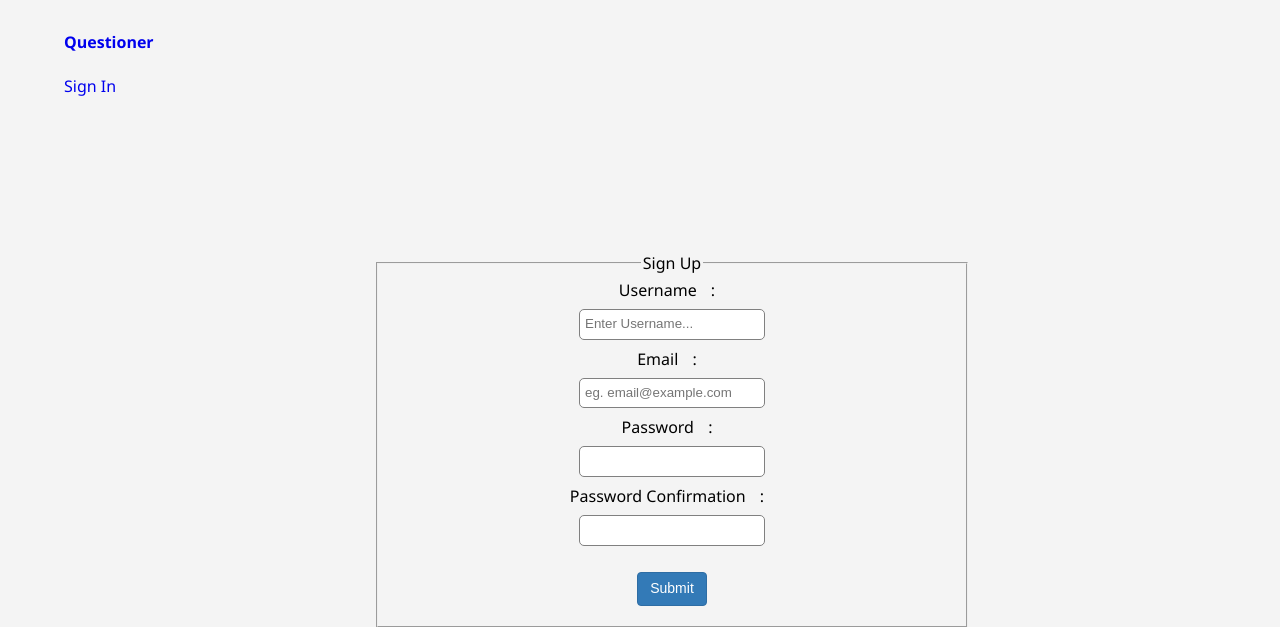
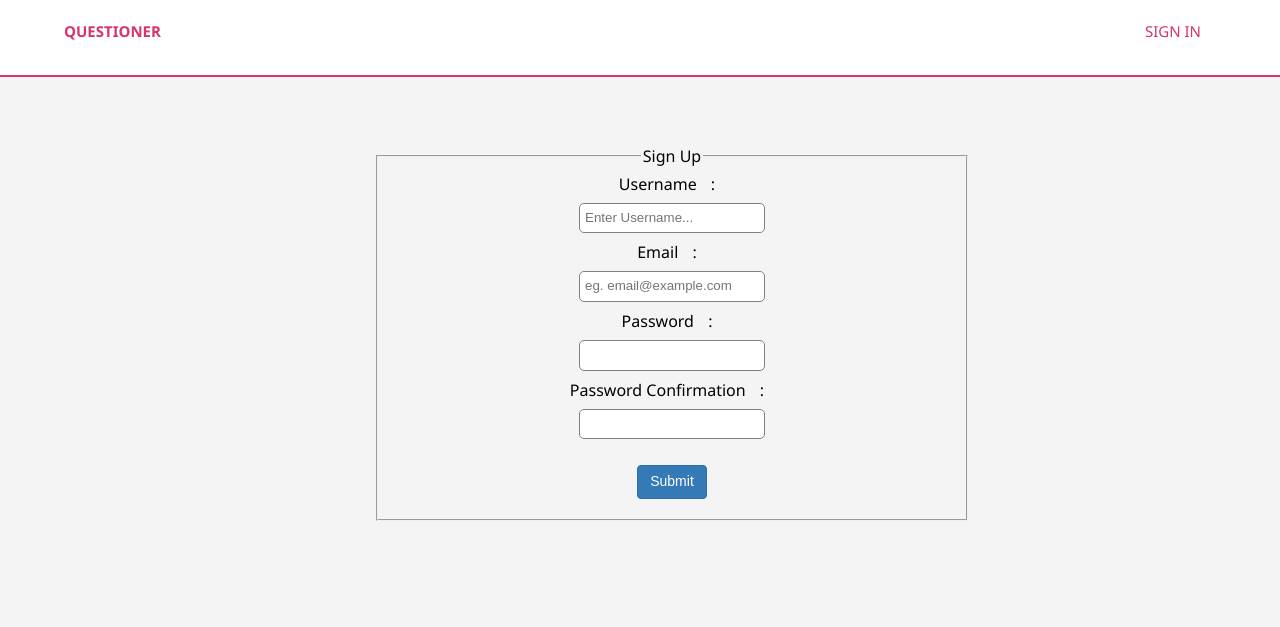
Before and after one commit to Mfalm3/Questioner, a Python web app: template UI/templates/signup.html in a window 1280 px wide. Shown: the top 627 px of the page. Run offline with Jinja, Linux system fonts and the light colour scheme; the template is opened without the code that fills it, so the values that code supplies are empty; some libraries are stand-ins or nearby versions.

Commit message:
[Bug #163009460] Add CSS selector to header in signup.html

```diff
--- a/UI/templates/signup.html
+++ b/UI/templates/signup.html
@@ -13,7 +13,7 @@
         <link rel="stylesheet" href="../static/css/main.css">
     </head>
     <body>
-    	<header>
+    	<header id="top-bar">
         <div class="container">
           <div id="brand">
             <h4><a href="index.html">Questioner</a></h4>
```
